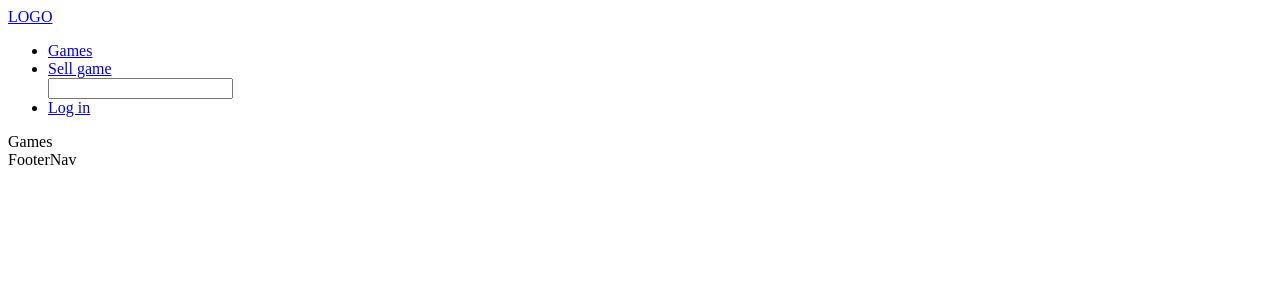
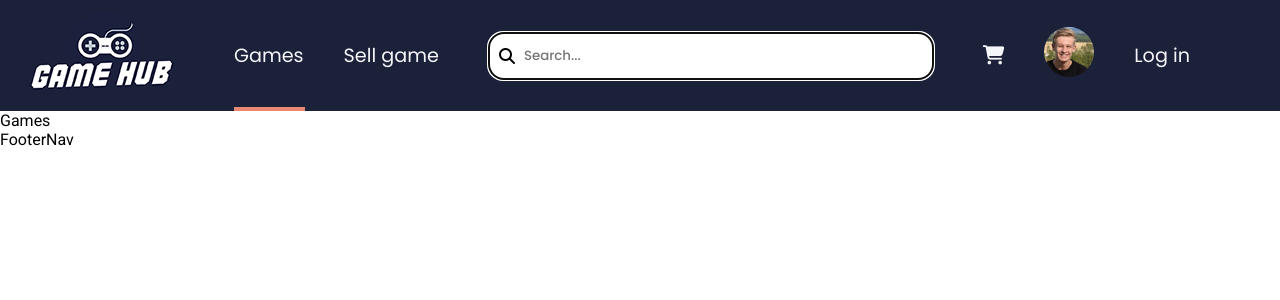
Before and after one commit to eivindsimonsen/gamehub-REMASTERED, a React (Vite) app: page /games in a window 1280 px wide. Shown: the top 300 px of the page. Built offline with nearby package versions, Linux system fonts and the light colour scheme.

Commit message:
Working on Nav stylings

```diff
--- a/index.html
+++ b/index.html
@@ -9,6 +9,17 @@
     <meta
       name="viewport"
       content="width=device-width, initial-scale=1.0" />
+    <link
+      href="https://fonts.googleapis.com/css?family=Poppins:100,100italic,200,200italic,300,300italic,regular,italic,500,500italic,600,600italic,700,700italic,800,800italic,900,900italic"
+      rel="stylesheet" />
+    <link
+      href="https://fonts.googleapis.com/css?family=Roboto:100,100italic,300,300italic,regular,italic,500,500italic,700,700italic,900,900italic"
+      rel="stylesheet" />
+    <link
+      rel="stylesheet"
+      href="https://cdnjs.cloudflare.com/ajax/libs/font-awesome/6.4.0/css/all.css"
+      integrity="sha512-Z0kTB03S7BU+JFU0nw9mjSBcRnZm2Bvm0tzOX9/OuOuz01XQfOpa0w/N9u6Jf2f1OAdegdIPWZ9nIZZ+keEvBw=="
+      crossorigin="anonymous" />
     <title>Gamehub Remastered</title>
   </head>
   <body>
--- a/src/App.jsx
+++ b/src/App.jsx
@@ -1,6 +1,6 @@
 // styles
 import "./sass/style.scss";
-// pagages
+// packages
 import { Routes, Route } from "react-router-dom";
 // pages
 import HeaderNav from "./components/nav/HeaderNav";
@@ -9,6 +9,7 @@ import Home from "./components/pages/index/Home";
 import Games from "./components/pages/games/Games";
 import Sell from "./components/pages/sell/Sell";
 import Login from "./components/pages/login/Login";
+import NotFound from "./components/pages/notfound/NotFound";
 
 function App() {
   return (
@@ -34,6 +35,10 @@ function App() {
             path="/login"
             element={<Login />}
           />
+          <Route
+            path="/*"
+            element={<NotFound />}
+          />
         </Routes>
       </main>
       <footer>
--- a/src/components/nav/HeaderNav.jsx
+++ b/src/components/nav/HeaderNav.jsx
@@ -1,21 +1,53 @@
-import React from "react";
-import { NavLink } from "react-router-dom";
+// hooks
+// packages
+import { NavLink, Link } from "react-router-dom";
+// images
+import logoImage from "../../assets/GameHub_Logo.png";
+import profile from "../../assets/profile-image.jpg";
 
 function HeaderNav() {
   return (
-    <nav>
-      <div className="brand-logo">
-        <NavLink to="/">LOGO</NavLink>
-      </div>
+    <nav className="header-nav">
+      <Link
+        to="/"
+        className="brand-logo">
+        <img
+          src={logoImage}
+          alt="Gamehub logo"
+        />
+      </Link>
       <ul>
+        <div role="list">
+          <li>
+            <NavLink to="/games">Games</NavLink>
+          </li>
+          <li>
+            <NavLink to="/sell">Sell game</NavLink>
+          </li>
+        </div>
+        <div className="search-bar">
+          <i className="fa-solid fa-magnifying-glass"></i>
+          <input
+            type="text"
+            placeholder="Search..."
+            autoFocus
+          />
+        </div>
         <li>
-          <NavLink to="/games">Games</NavLink>
+          <NavLink to="/cart">
+            <i className="fa-solid fa-cart-shopping"></i>
+          </NavLink>
         </li>
         <li>
-          <NavLink to="/sell">Sell game</NavLink>
+          <NavLink to="/user">
+            <img
+              src={profile}
+              alt="User"
+              className="profile-container-image"
+            />
+          </NavLink>
         </li>
-        <input type="text" />
-        <li>
+        <li className="profile-container">
           <NavLink to="/login">Log in</NavLink>
         </li>
       </ul>
--- a/src/components/nav/navs.scss
+++ b/src/components/nav/navs.scss
@@ -0,0 +1,103 @@
+nav {
+  background-color: $PrimaryColor;
+
+  & a {
+    color: $Verylightgray;
+    text-decoration: none;
+    font-size: clamp(1rem, 2.5vw, 1.2rem);
+  }
+}
+
+.brand-logo {
+  display: flex;
+}
+
+.header-nav {
+  display: flex;
+  align-items: center;
+  padding: 10px 30px;
+
+  & ul {
+    display: flex;
+    flex-basis: 100%;
+    justify-content: space-between;
+    list-style-type: none;
+    padding: 0px 40px;
+    align-items: center;
+
+    & div {
+      display: flex;
+    }
+
+    & .search-bar {
+      flex-grow: 1;
+      position: relative;
+
+      & input {
+        margin: 0px 30px;
+        padding: 13px;
+        border-radius: 15px;
+        border: none;
+        width: 100%;
+        max-width: 400px;
+        font-family: "Poppins", sans-serif;
+        font-weight: 400;
+
+        &::placeholder {
+          font-family: "Poppins", sans-serif;
+          font-weight: 500;
+        }
+
+        &[type="text"] {
+          padding-left: 35px;
+        }
+      }
+
+      & i.fa-magnifying-glass {
+        position: absolute;
+        top: 50%;
+        left: 40px;
+        transform: translateY(-50%);
+      }
+    }
+
+    li {
+      position: relative;
+      margin: 0px 20px;
+
+      &:hover {
+        cursor: pointer;
+        &::after {
+          content: "";
+          border: 2px solid $AccentColor;
+          bottom: -41px;
+          display: flex;
+          position: absolute;
+          width: 97%;
+        }
+      }
+
+      & .active {
+        color: $Verylightgray;
+        &::after {
+          content: "";
+          border: 2px solid $AccentColor;
+          bottom: -41px;
+          display: flex;
+          position: absolute;
+          width: 97%;
+        }
+      }
+    }
+  }
+}
+
+.profile-container {
+  display: flex;
+  align-items: center;
+  gap: 10px;
+  &-image {
+    border-radius: 50%;
+    width: 50px;
+  }
+}
--- /dev/null
+++ b/src/components/pages/notfound/NotFound.jsx
@@ -0,0 +1,7 @@
+import React from "react";
+
+function NotFound() {
+  return <div>NotFound</div>;
+}
+
+export default NotFound;
--- a/src/sass/_globals.scss
+++ b/src/sass/_globals.scss
@@ -0,0 +1,8 @@
+body {
+  margin: 0;
+  font-family: "Roboto", "Gill Sans", "Gill Sans MT", Calibri, "Trebuchet MS", sans-serif;
+}
+
+a {
+  font-family: "Poppins", "Gill Sans", "Gill Sans MT", Calibri, "Trebuchet MS", sans-serif;
+}
--- a/src/sass/_variables.scss
+++ b/src/sass/_variables.scss
@@ -0,0 +1,32 @@
+// Variables
+// Primary colors
+$Moderateblue: hsl(238, 40%, 52%);
+$SoftRed: hsl(358, 79%, 66%);
+$Lightgrayishblue: hsl(239, 57%, 85%);
+$Palered: hsl(357, 100%, 86%);
+
+// Neutral colors
+$Darkblue: hsl(212, 24%, 26%);
+$GrayishBlue: hsl(211, 10%, 45%);
+$Lightgray: hsl(223, 19%, 93%);
+$Verylightgray: hsl(228, 33%, 97%);
+$White: hsl(0, 0%, 100%);
+
+// Colors
+$MarineBlue: hsl(213, 96%, 18%);
+$PurplishBlue: hsl(243, 100%, 62%);
+$PastelBlue: hsl(228, 100%, 84%);
+$LightBlue: hsl(206, 94%, 87%);
+$StrawberryRed: hsl(354, 84%, 57%);
+
+// Neutral colors
+
+$CoolGray: hsl(231, 11%, 63%);
+$LightGray: hsl(229, 24%, 87%);
+$Magnolia: hsl(217, 100%, 97%);
+$Alabaster: hsl(231, 100%, 99%);
+$White: hsl(0, 0%, 100%);
+
+// FINAL COLORS
+$PrimaryColor: #1c213a;
+$AccentColor: #e88873;
```
